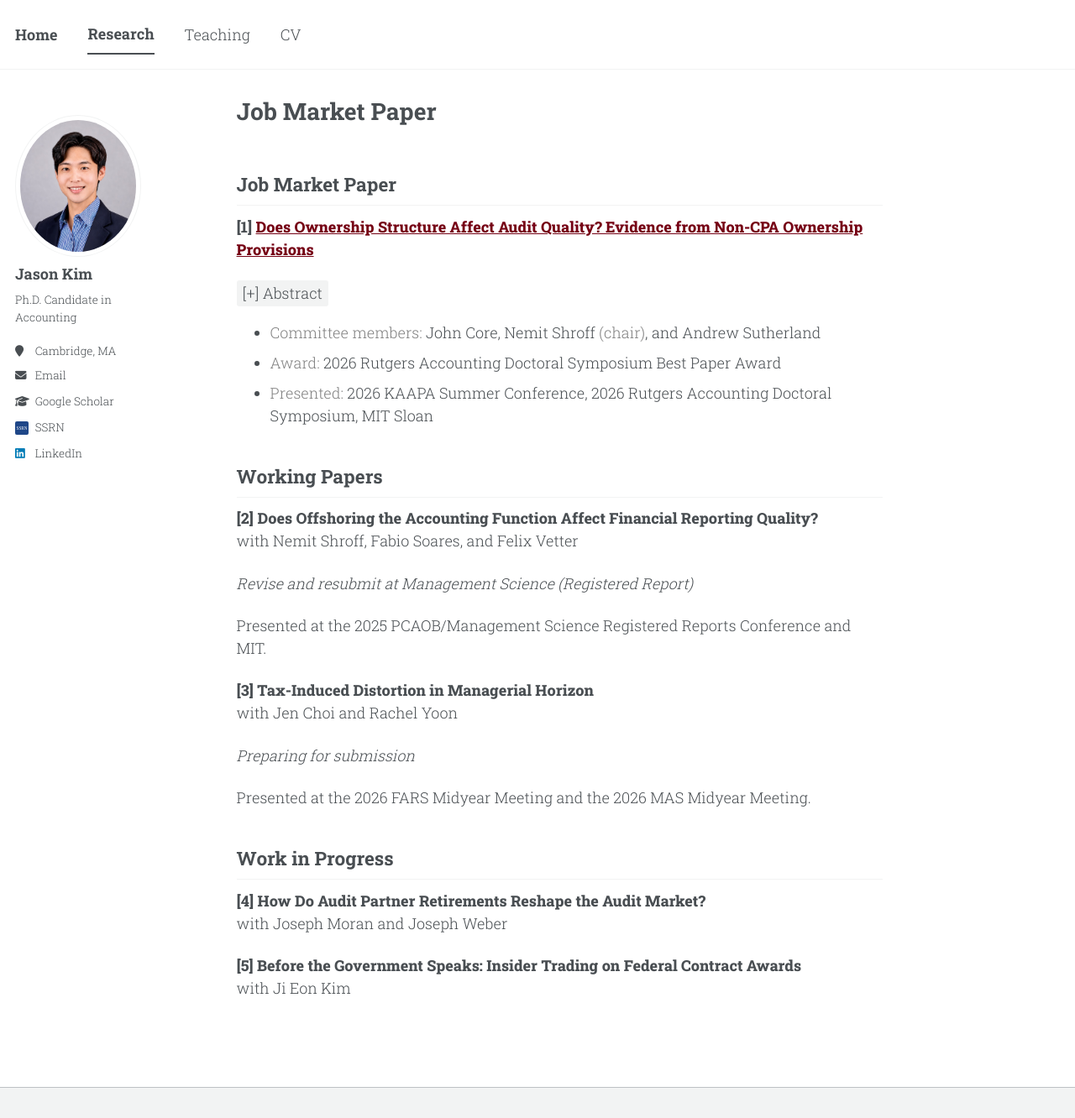
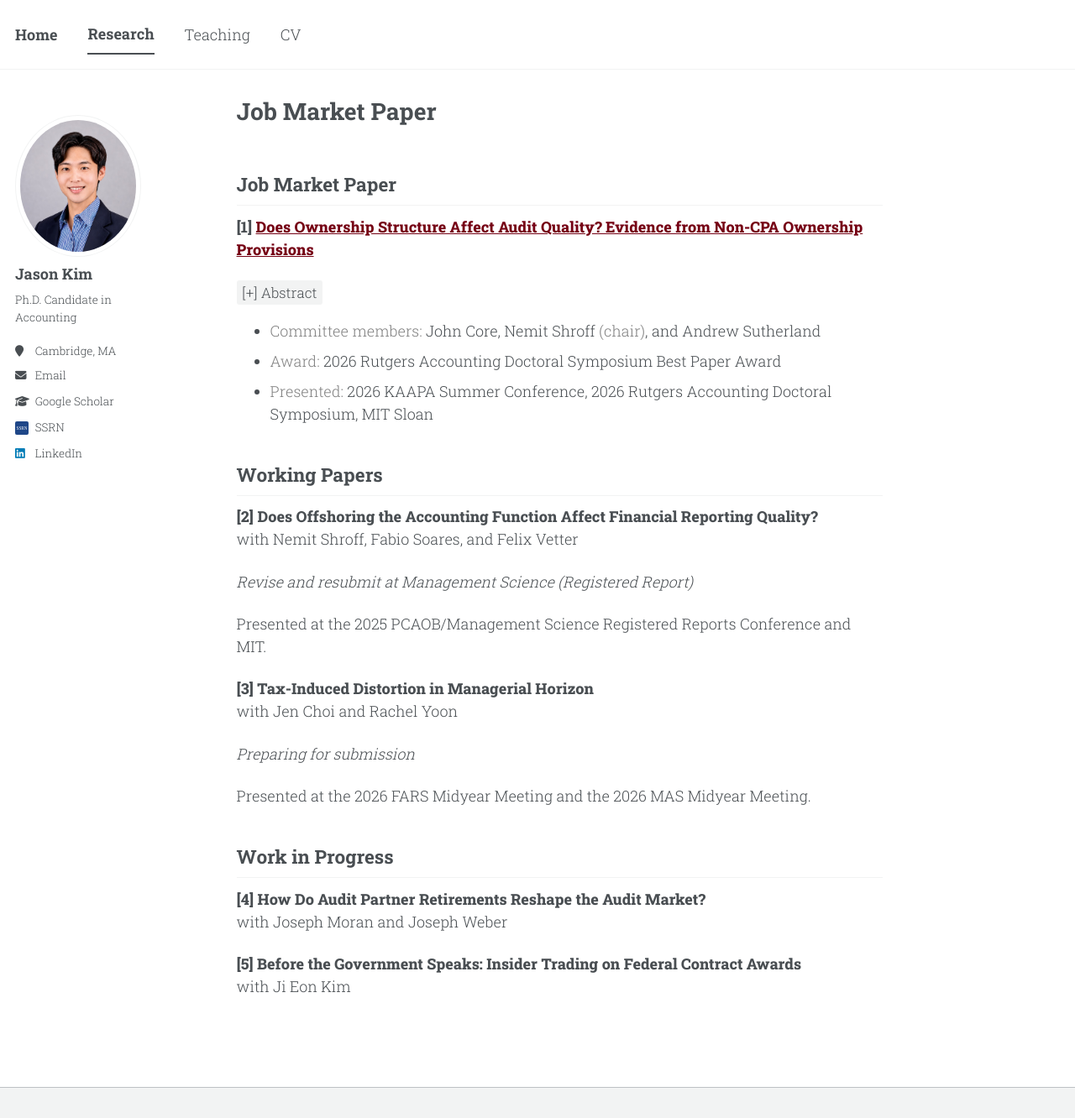
Before and after one commit to jgkim262/jgkim262.github.io, a Jekyll site: the page built from _pages/research.md, in a window 1280 px wide and 1332 px high. Shown: the whole window at 84% size. Built offline with Jekyll 4.4.1, drawn with Linux system fonts in a browser that asks for light colours; a style sheet for code colours, icons or effects is not loaded; our own code applies the rules of GitHub Pages for plain Markdown files.

Commit message:
Reduce abstract toggle font size by one point
Co-Authored-By: Claude Opus 5 (1M context) <noreply@anthropic.com>

```diff
--- a/_sass/include/_utilities.scss
+++ b/_sass/include/_utilities.scss
@@ -244,6 +244,7 @@ body:hover .visually-hidden button {
   padding: 0.1em 0.4em;
   background: #f2f3f3;
   border-radius: 3px;
+  font-size: 0.9375em; // 15px against the 16px base, one point down
 }
 
 .page__content details > summary::-webkit-details-marker {
```
